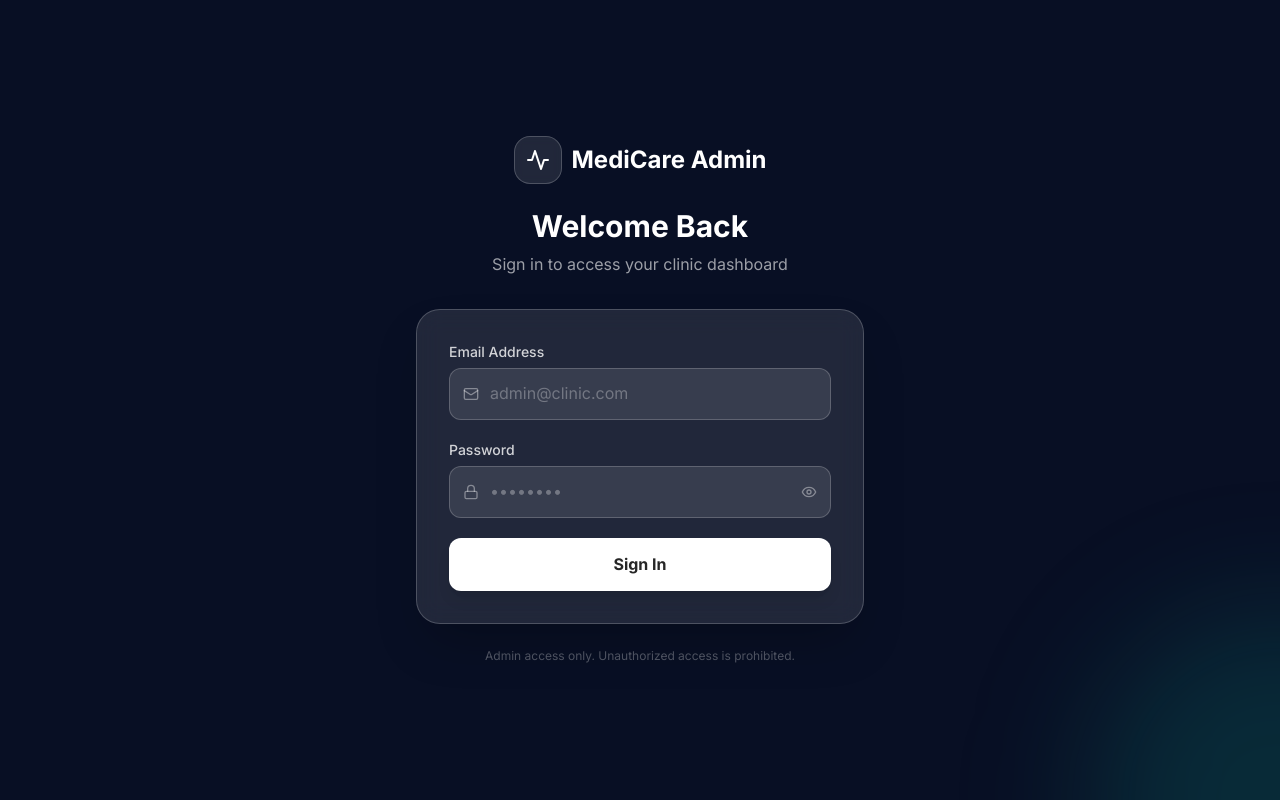
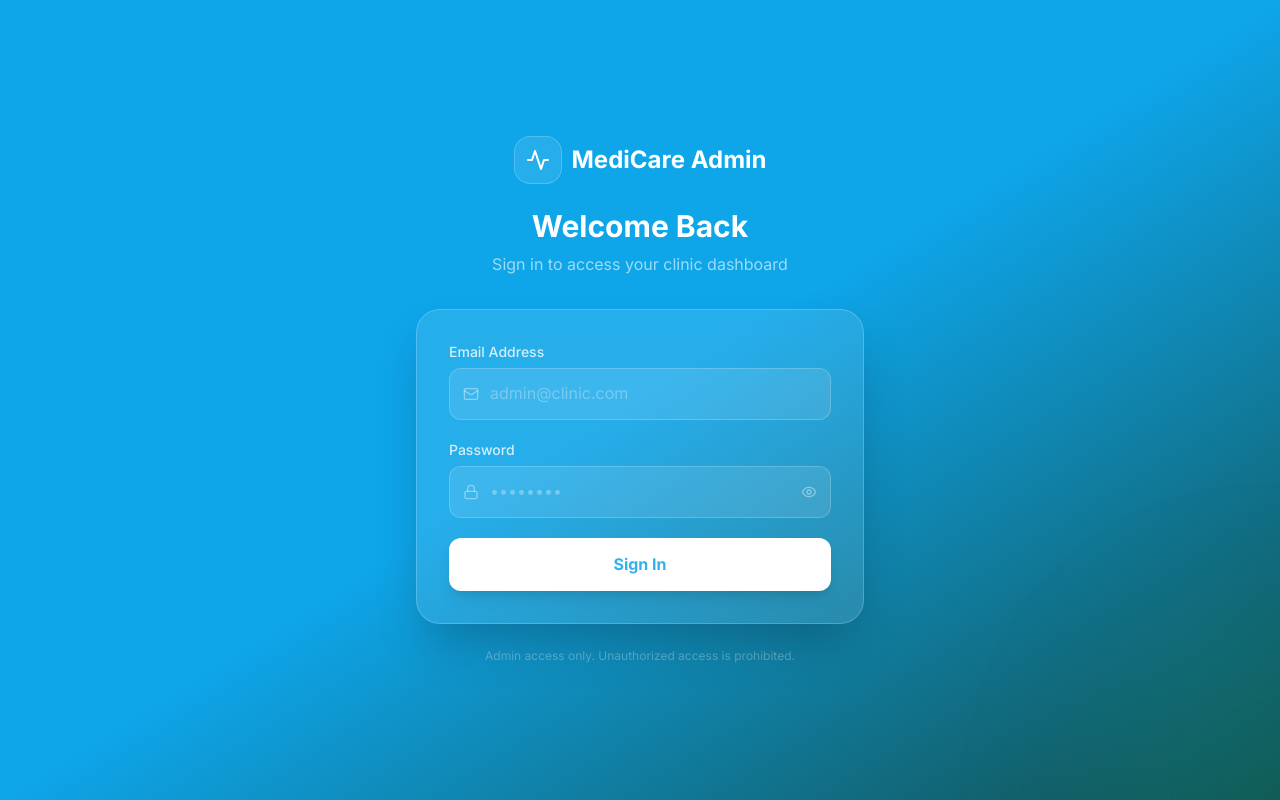
Before and after one commit to Yaswanth192/BetterHealth, a React (Vite) app: page /admin in a window 1280 px wide. Built offline with nearby package versions, Linux system fonts and the light colour scheme; no server answers.

Commit message:
some random tailwind fix

```diff
--- a/src/components/layout/Navbar.tsx
+++ b/src/components/layout/Navbar.tsx
@@ -43,7 +43,7 @@ export function Navbar({ clinic }: NavbarProps) {
   return (
     <header className="fixed top-0 left-0 right-0 z-40">
       {/* Top bar */}
-      <div className={`transition-all duration-300 ${solidHeader ? 'bg-[#080f24] text-white dark:bg-[#080f24] dark:text-neutral-100' : 'bg-[#080f24]/80 text-white/90 dark:bg-[#080f24]/80 dark:text-neutral-100/90'}`}>
+      <div className={`transition-all duration-300 ${solidHeader ? 'bg-primary-950 text-white dark:bg-primary-950 dark:text-neutral-100' : 'bg-primary-950 text-white/90 dark:bg-primary-950 dark:text-neutral-100/90'}`}>
         <div className="container-max flex items-center justify-between px-4 sm:px-6 lg:px-8 py-2 text-xs">
           <div className="flex items-center gap-4">
             {clinic?.phone && (
--- a/src/components/sections/CTASection.tsx
+++ b/src/components/sections/CTASection.tsx
@@ -9,7 +9,7 @@ interface CTASectionProps {
 
 export function CTASection({ appointmentPath }: CTASectionProps) {
   return (
-    <section className="section-padding bg-[#080f24] bg-gradient-to-br from-primary-900 via-primary-800 to-teal-900 text-white text-center">
+    <section className="section-padding bg-primary-950 bg-gradient-to-br from-primary-900 via-primary-800 to-teal-900 text-white text-center">
       <div className="container-max">
         <h2 className="text-3xl sm:text-4xl font-bold font-heading mb-4">
           Ready to Take the First Step?
--- a/src/components/sections/DoctorsSection.tsx
+++ b/src/components/sections/DoctorsSection.tsx
@@ -206,7 +206,7 @@ export function DoctorsSection({ doctors, appointmentPath }: DoctorsSectionProps
         </div>
 
         {/* Collective Achievements */}
-        <div className={`mt-16 bg-[#080f24] bg-gradient-to-br from-primary-900 via-primary-800 to-teal-900 rounded-2xl p-10 text-white transition-all duration-700 ${isIntersecting ? 'opacity-100 translate-y-0' : 'opacity-0 translate-y-10'}`}>
+        <div className={`mt-16 bg-primary-950 bg-gradient-to-br from-primary-900 via-primary-800 to-teal-900 rounded-2xl p-10 text-white transition-all duration-700 ${isIntersecting ? 'opacity-100 translate-y-0' : 'opacity-0 translate-y-10'}`}>
           <h3 className="text-2xl font-bold font-heading text-center mb-8">Our Collective Achievements</h3>
           <div className="grid grid-cols-2 lg:grid-cols-4 gap-6 text-center">
             {[
--- a/src/hooks/useClinicData.ts
+++ b/src/hooks/useClinicData.ts
@@ -7,7 +7,7 @@ function hexToRgb(hex: string): string {
   const r = parseInt(h.substring(0, 2), 16);
   const g = parseInt(h.substring(2, 4), 16);
   const b = parseInt(h.substring(4, 6), 16);
-  return `${r} ${g} ${b}`;
+  return `${r}, ${g}, ${b}`;
 }
 
 export function applyClinicColors(primary: string, secondary?: string, bookButton?: string) {
--- a/src/index.css
+++ b/src/index.css
@@ -61,11 +61,11 @@
 
   .btn-secondary {
     @apply inline-flex items-center gap-2 px-6 py-3 bg-white text-primary-700 font-semibold rounded-xl border-2 border-primary-200 transition-all duration-200;
-    &:hover { background-color: rgba(var(--color-primary-rgb, 14 165 233), 0.08); border-color: rgba(var(--color-primary-rgb, 14 165 233), 0.5); }
+    &:hover { background-color: rgba(var(--color-primary-rgb, 14, 165, 233), 0.08); border-color: rgba(var(--color-primary-rgb, 14, 165, 233), 0.5); }
   }
   .dark .btn-secondary {
     @apply bg-neutral-800 text-primary-300 border-primary-700;
-    &:hover { background-color: rgba(var(--color-primary-rgb, 14 165 233), 0.15); border-color: rgba(var(--color-primary-rgb, 14 165 233), 0.6); }
+    &:hover { background-color: rgba(var(--color-primary-rgb, 14, 165, 233), 0.15); border-color: rgba(var(--color-primary-rgb, 14, 165, 233), 0.6); }
   }
 
   .btn-outline {
@@ -128,8 +128,8 @@
     @apply badge bg-primary-100 text-primary-700;
   }
   .dark .badge-completed {
-    background-color: rgba(var(--color-primary-rgb, 14 165 233), 0.2);
-    color: rgba(var(--color-primary-rgb, 14 165 233), 0.8);
+    background-color: rgba(var(--color-primary-rgb, 14, 165, 233), 0.2);
+    color: rgba(var(--color-primary-rgb, 14, 165, 233), 0.8);
   }
 
   .badge-cancelled {
--- a/src/pages/BlogPage.tsx
+++ b/src/pages/BlogPage.tsx
@@ -104,7 +104,7 @@ export function BlogPage() {
   return (
     <div className="min-h-screen bg-white dark:bg-neutral-950">
       {/* Hero */}
-      <section className="bg-[#080f24] bg-gradient-to-br from-primary-900 via-primary-800 to-teal-900 text-white text-center py-20">
+      <section className="bg-primary-950 bg-gradient-to-br from-primary-900 via-primary-800 to-teal-900 text-white text-center py-20">
         <div className="container-max px-4">
           <span className="inline-block px-4 py-1.5 bg-white/10 text-white/80 border border-white/20 rounded-full text-sm font-semibold mb-4">Blog</span>
           <h1 className="text-4xl sm:text-5xl font-bold mb-4">Our Blog</h1>
--- a/src/pages/ReviewsPage.tsx
+++ b/src/pages/ReviewsPage.tsx
@@ -55,7 +55,7 @@ export function ReviewsPage() {
   return (
     <div className="min-h-screen bg-white dark:bg-neutral-950">
       {/* Hero */}
-      <section className="bg-[#080f24] bg-gradient-to-br from-primary-900 via-primary-800 to-teal-900 text-white text-center py-20">
+      <section className="bg-primary-950 bg-gradient-to-br from-primary-900 via-primary-800 to-teal-900 text-white text-center py-20">
         <div className="container-max px-4">
           <span className="inline-block px-4 py-1.5 bg-white/10 text-white/80 border border-white/20 rounded-full text-sm font-semibold mb-4">
             Customer Reviews
--- a/src/pages/admin/AdminLoginPage.tsx
+++ b/src/pages/admin/AdminLoginPage.tsx
@@ -31,7 +31,7 @@ export function AdminLoginPage() {
   }
 
   return (
-    <div className="min-h-screen bg-[#080f24] bg-gradient-to-br from-primary-900 via-primary-800 to-teal-900 dark:from-neutral-900 dark:via-neutral-800 dark:to-neutral-900 flex items-center justify-center p-4">
+    <div className="min-h-screen bg-primary-950 bg-gradient-to-br from-primary-900 via-primary-800 to-teal-900 dark:from-neutral-900 dark:via-neutral-800 dark:to-neutral-900 flex items-center justify-center p-4">
       {/* Background decoration */}
       <div className="absolute inset-0 overflow-hidden pointer-events-none">
         <div className="absolute top-0 left-0 w-96 h-96 bg-primary-600/20 rounded-full blur-3xl -translate-x-1/2 -translate-y-1/2" />
--- a/tailwind.config.js
+++ b/tailwind.config.js
@@ -10,17 +10,17 @@ export default {
       },
       colors: {
         primary: {
-          50: 'rgba(var(--color-primary-rgb, 14 165 233), 0.05)',
-          100: 'rgba(var(--color-primary-rgb, 14 165 233), 0.1)',
-          200: 'rgba(var(--color-primary-rgb, 14 165 233), 0.2)',
-          300: 'rgba(var(--color-primary-rgb, 14 165 233), 0.3)',
-          400: 'rgba(var(--color-primary-rgb, 14 165 233), 0.5)',
-          500: 'rgb(var(--color-primary-rgb, 14 165 233))',
-          600: 'rgb(var(--color-primary-rgb, 14 165 233))',
-          700: 'rgba(var(--color-primary-rgb, 14 165 233), 0.85)',
-          800: 'rgba(var(--color-primary-rgb, 14 165 233), 0.9)',
-          900: 'rgba(var(--color-primary-rgb, 14 165 233), 0.95)',
-          950: 'rgba(var(--color-primary-rgb, 14 165 233), 1)',
+          50: 'rgba(var(--color-primary-rgb, 14, 165, 233), 0.05)',
+          100: 'rgba(var(--color-primary-rgb, 14, 165, 233), 0.1)',
+          200: 'rgba(var(--color-primary-rgb, 14, 165, 233), 0.2)',
+          300: 'rgba(var(--color-primary-rgb, 14, 165, 233), 0.3)',
+          400: 'rgba(var(--color-primary-rgb, 14, 165, 233), 0.5)',
+          500: 'rgb(var(--color-primary-rgb, 14, 165, 233))',
+          600: 'rgb(var(--color-primary-rgb, 14, 165, 233))',
+          700: 'rgba(var(--color-primary-rgb, 14, 165, 233), 0.85)',
+          800: 'rgba(var(--color-primary-rgb, 14, 165, 233), 0.9)',
+          900: 'rgba(var(--color-primary-rgb, 14, 165, 233), 0.95)',
+          950: 'rgba(var(--color-primary-rgb, 14, 165, 233), 1)',
         },
         neutral: {
           50: '#fafafa',
```
